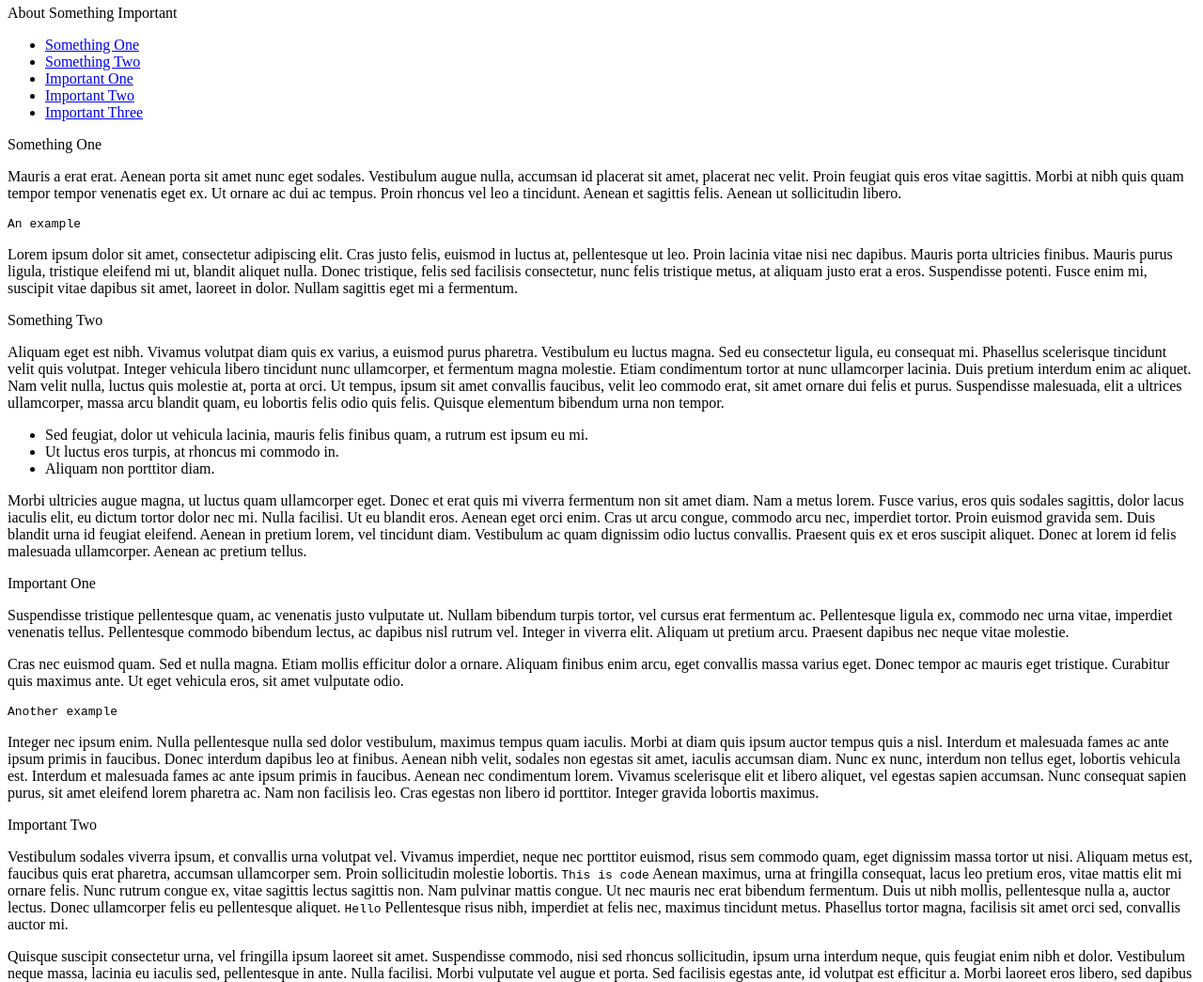
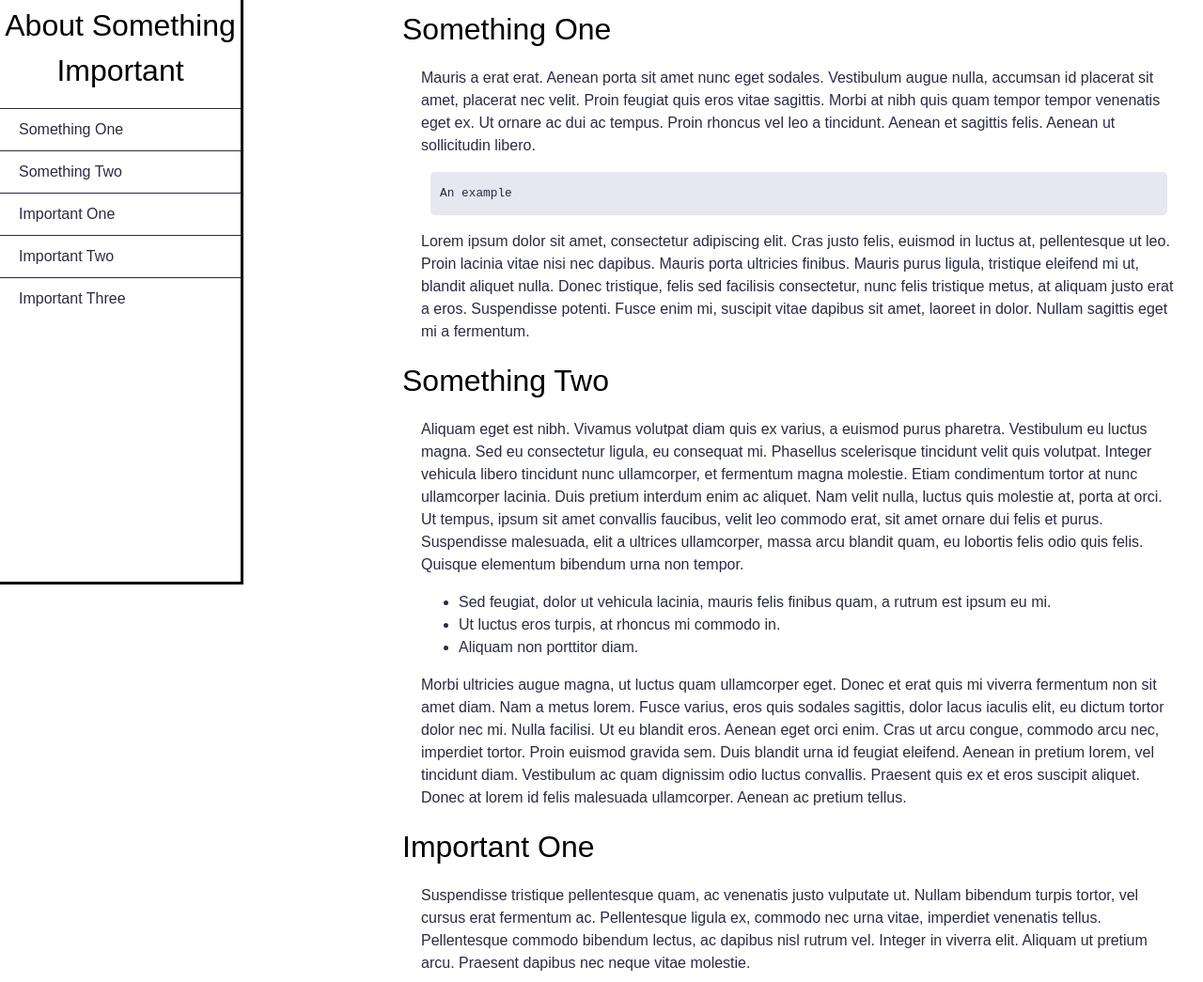
Before and after one commit to a-muns/FCC_TechnicalDocumentation, a plain HTML site: page fcc-technical-documentation-page/src/index.html in a window 1280 px wide. Shown: the part 21-1066 px from the top of the page at 94% size. Drawn offline with Linux system fonts and the light colour scheme.

Commit message:
Connected style.css; added head and title

```diff
--- a/fcc-technical-documentation-page/src/index.html
+++ b/fcc-technical-documentation-page/src/index.html
@@ -1,3 +1,8 @@
+<head>
+    <link href="style.css" rel="stylesheet"/>
+    <title>Technical Documentation Page</title>
+</head>
+<body>
     <nav id="navbar">
       <br>
       <header id="nav-header">About Something Important</header>
@@ -53,7 +58,7 @@
         <section class="main-section" id="important_two">
           <header>Important Two</header>
           <article>
-    <p>Vestibulum sodales viverra ipsum, et convallis urna volutpat vel. Vivamus imperdiet, neque nec porttitor euismod, risus sem commodo quam, eget dignissim massa tortor ut nisi. Aliquam metus est, faucibus quis erat pharetra, accumsan ullamcorper sem. Proin sollicitudin molestie lobortis. <code>This is code</code> Aenean maximus, urna at fringilla consequat, lacus leo pretium eros, vitae mattis elit mi ornare felis. Nunc rutrum congue ex, vitae sagittis lectus sagittis non. Nam pulvinar mattis congue. Ut nec mauris nec erat bibendum fermentum. Duis ut nibh mollis, pellentesque nulla a, auctor lectus. Donec ullamcorper felis eu pellentesque aliquet.
+            <p>Vestibulum sodales viverra ipsum, et convallis urna volutpat vel. Vivamus imperdiet, neque nec porttitor euismod, risus sem commodo quam, eget dignissim massa tortor ut nisi. Aliquam metus est, faucibus quis erat pharetra, accumsan ullamcorper sem. Proin sollicitudin molestie lobortis. <code>This is code style</code> Aenean maximus, urna at fringilla consequat, lacus leo pretium eros, vitae mattis elit mi ornare felis. Nunc rutrum congue ex, vitae sagittis lectus sagittis non. Nam pulvinar mattis congue. Ut nec mauris nec erat bibendum fermentum. Duis ut nibh mollis, pellentesque nulla a, auctor lectus. Donec ullamcorper felis eu pellentesque aliquet.
               <code>Hello</code>
               Pellentesque risus nibh, imperdiet at felis nec, maximus tincidunt metus. Phasellus tortor magna, facilisis sit amet orci sed, convallis auctor mi.</p>
 
@@ -75,5 +80,6 @@
           </article>
         </section>
     </main>
+</body>
 
 <footer><a id="footer" href="#something_one">Back to Top</a></footer>
```
Lines whose indentation alone changed are shown as unchanged.
